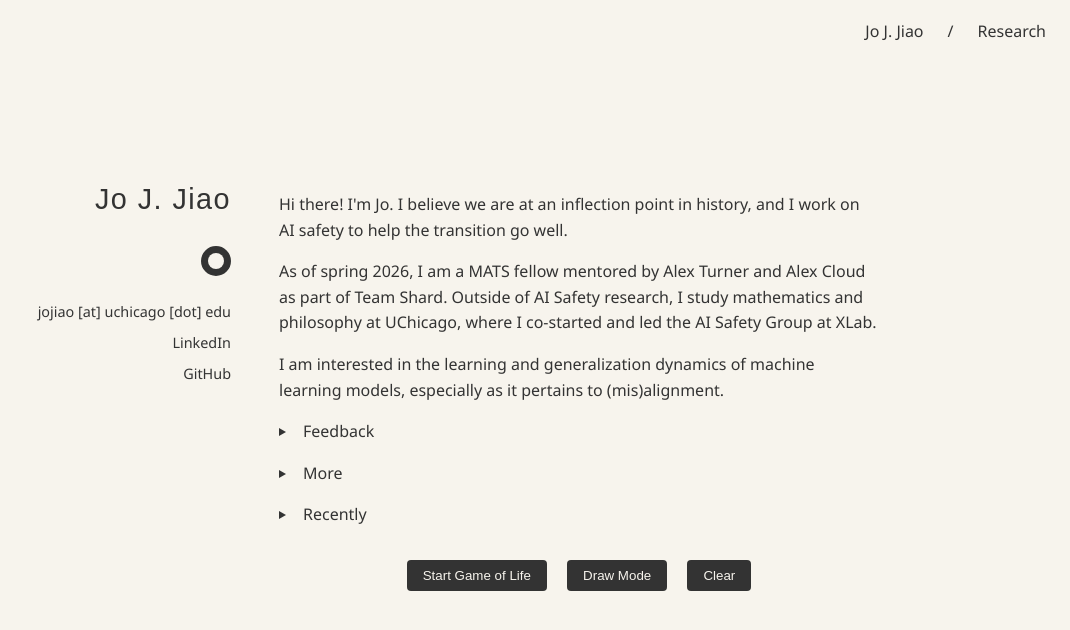
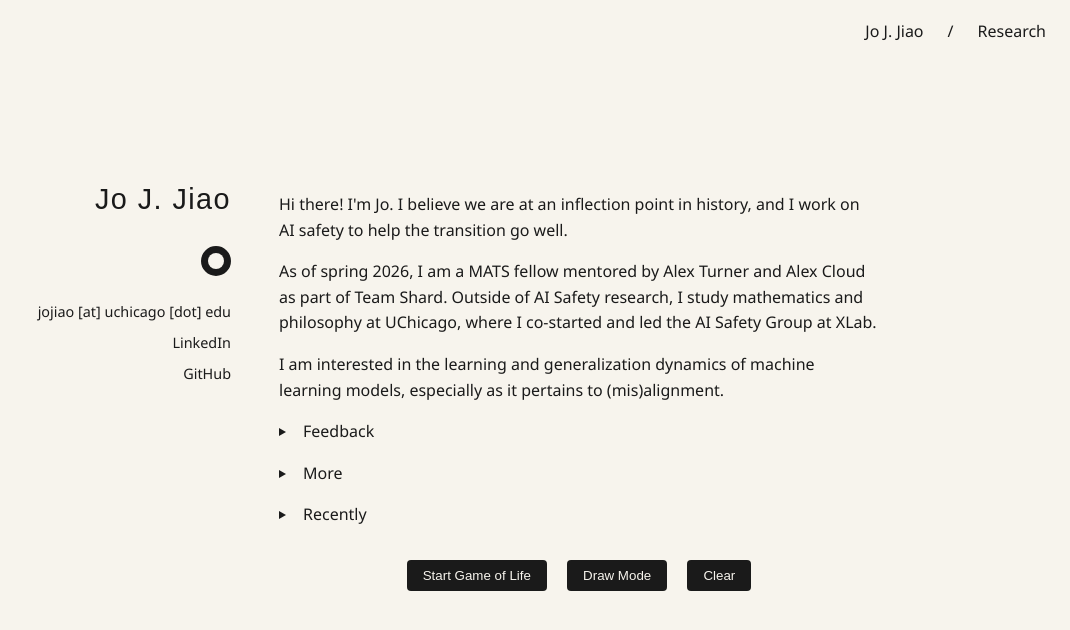
Before and after one commit to JoNeedsSleep/joneedssleep.github.io, a Jekyll site: the page built from index.md, in a window 1280 px wide and 900 px high. Shown: the top 630 px of the window, without its empty margins (210-1280 px from the left). Built offline with Jekyll 4.4.1, drawn with Linux system fonts in a browser that asks for light colours; some web fonts are replaced.

Commit message:
Update light theme black to #1a1a1a

```diff
--- a/_layouts/default.html
+++ b/_layouts/default.html
@@ -11,9 +11,9 @@
     <style>
         :root {
             --bg-color: #F7F4ED;
-            --text-color: #333;
+            --text-color: #1a1a1a;
             --link-hover-color: #ffce6b;
-            --button-bg: #333;
+            --button-bg: #1a1a1a;
             --button-text: #F7F4ED;
             --active-button-bg: #ffce6b;
             --canvas-bg: #F7F4ED;
```
